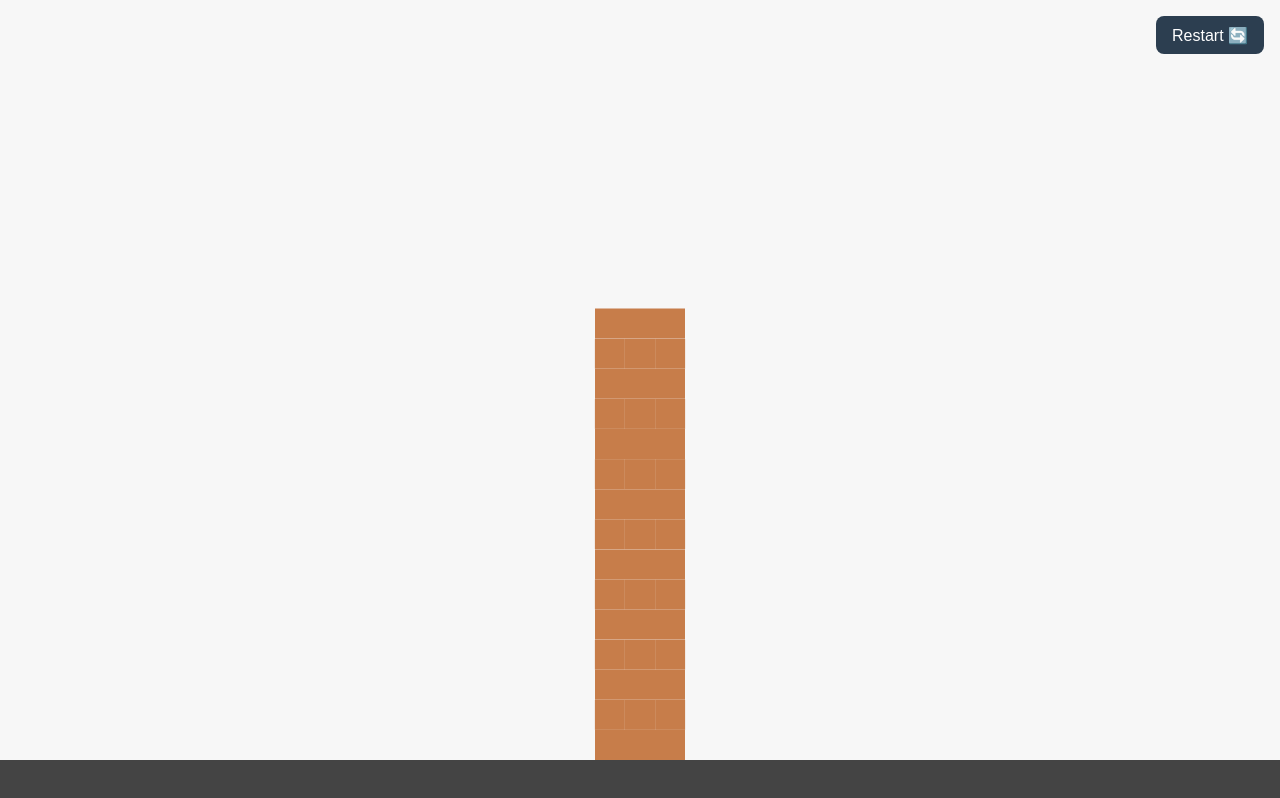
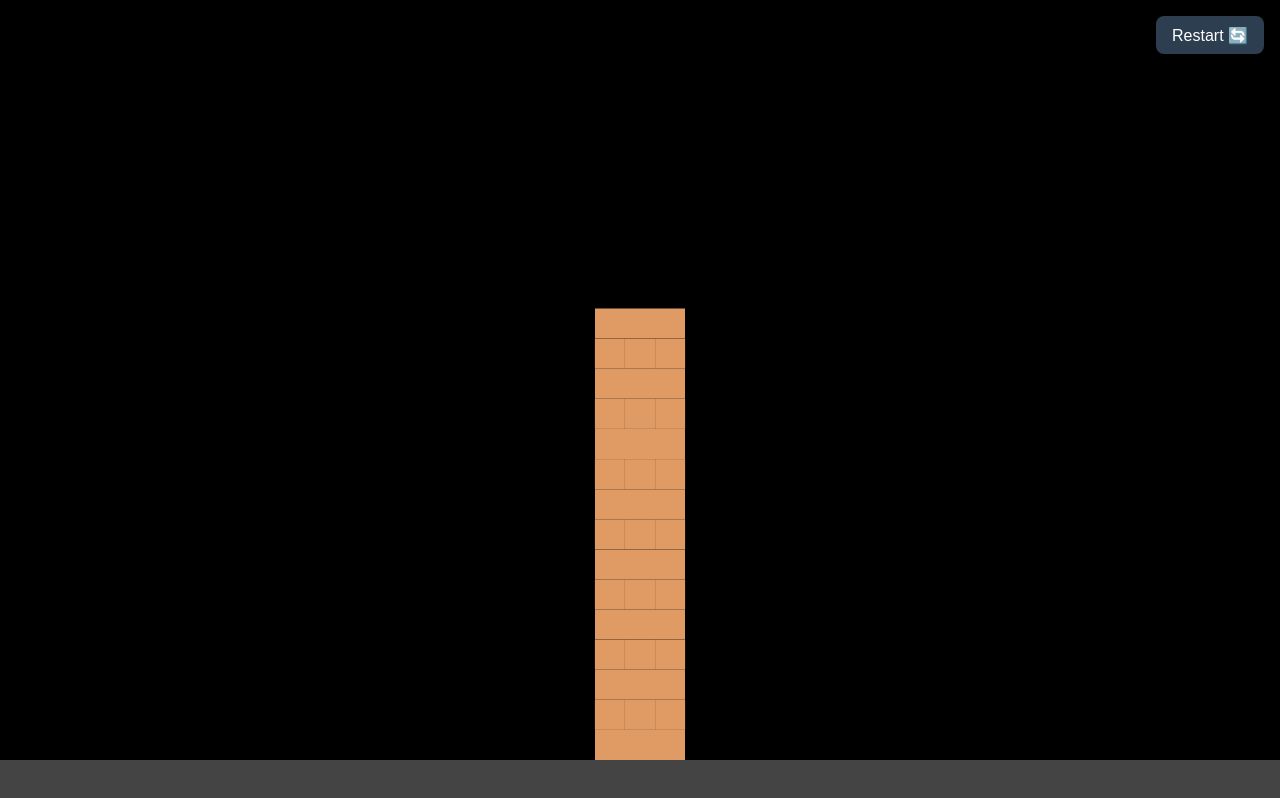
Before and after one commit to britt9296/jenga-game, a plain HTML site: page index.html in a window 1280 px wide. Drawn offline with nearby package versions, Linux system fonts and the light colour scheme.

Commit message:
Update index.html

```diff
--- a/index.html
+++ b/index.html
@@ -5,7 +5,7 @@
   <meta name="viewport" content="width=device-width, initial-scale=1.0" />
   <title>Jenga 2D — Stable Hybrid Tower</title>
   <style>
-    :root {--wood:#c77d4a; --bg:#f7f7f7;}
+    :root {--wood:#e09b64; --bg:#000;}
     *{margin:0;padding:0;box-sizing:border-box}
     body{background:var(--bg);overflow:hidden;font-family:system-ui,sans-serif}
     canvas{display:block}
```
